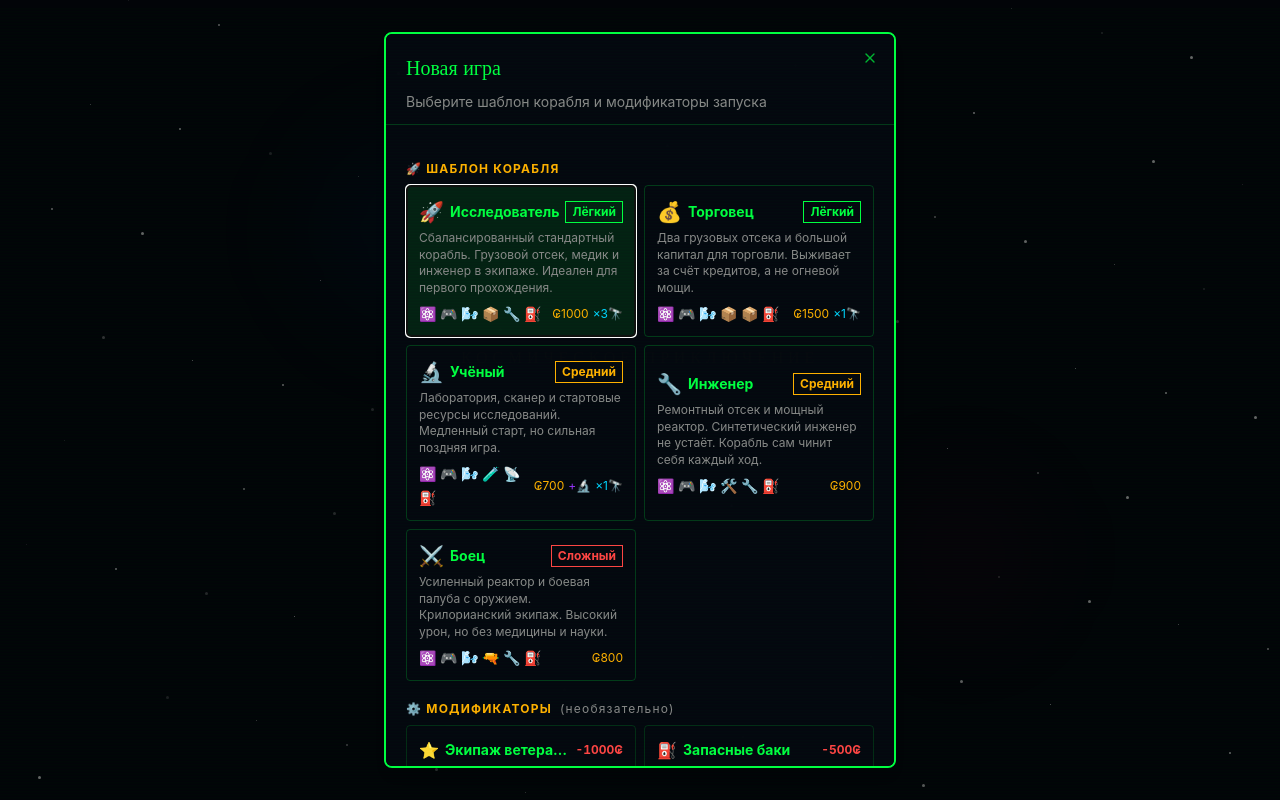
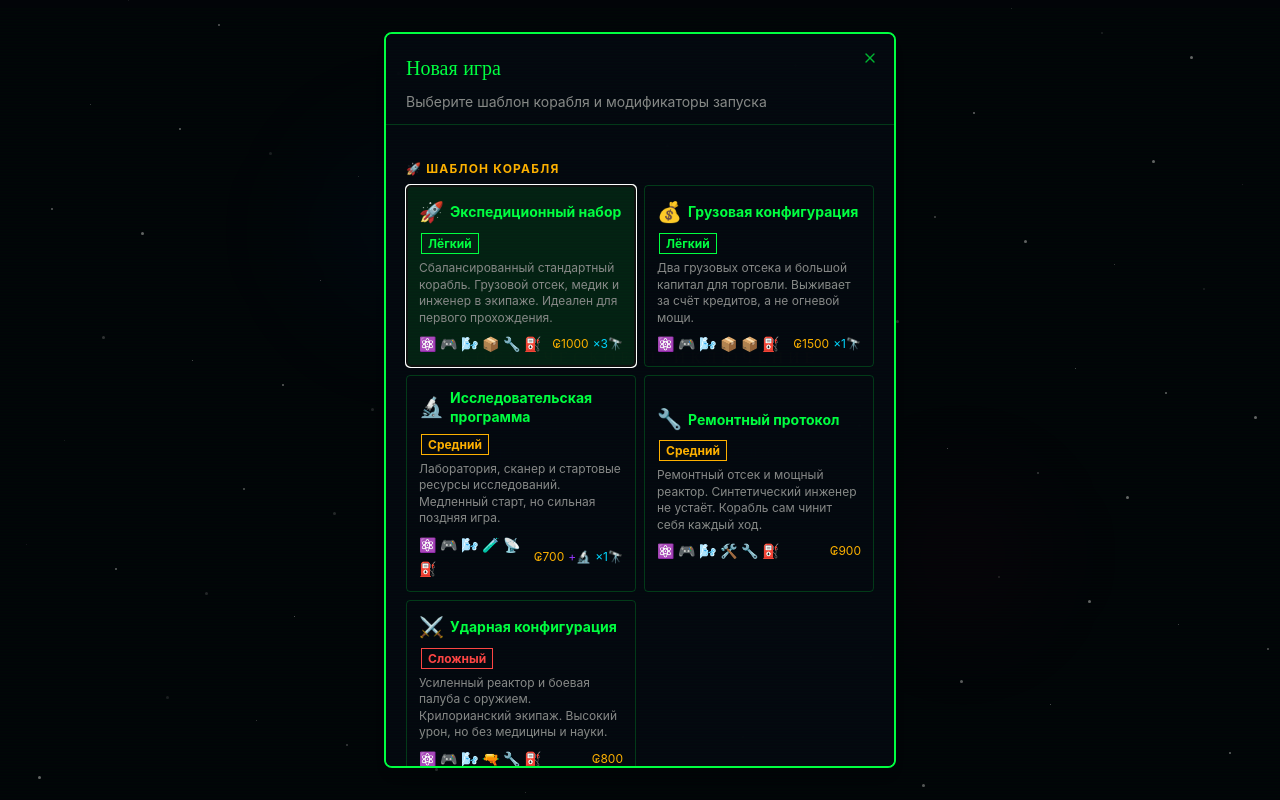
Before and after one commit to Kotovar/star-wanderer-ai, a Next.js app: page / in a window 1280 px wide. Built offline with nearby package versions, Linux system fonts and the light colour scheme.

Commit message:
fix: Правки стилей

```diff
--- a/src/game/components/NewGameSetupModal.tsx
+++ b/src/game/components/NewGameSetupModal.tsx
@@ -112,22 +112,24 @@ export function NewGameSetupModal({ open, onClose, required }: NewGameSetupModal
                     }}
                   >
                     {/* Верхняя строка */}
-                    <div className="flex items-center justify-between mb-1">
+                    <div className="mb-1.5">
                       <div className="flex items-center gap-1.5">
-                        <span className="text-lg sm:text-xl">{tmpl.icon}</span>
+                        <span className="text-lg sm:text-xl shrink-0">{tmpl.icon}</span>
                         <span
-                          className="font-bold text-xs sm:text-sm"
+                          className="font-bold text-xs sm:text-sm leading-snug"
                           style={{ color: isSelected ? dc.text : "#00ff41" }}
                         >
                           {t(tmpl.nameKey)}
                         </span>
                       </div>
-                      <span
-                        className="text-[10px] sm:text-xs px-1.5 py-0.5 border font-bold shrink-0 ml-1"
-                        style={{ color: dc.text, borderColor: dc.border }}
-                      >
-                        {t(`new_game_setup.difficulty_${tmpl.difficulty}`)}
-                      </span>
+                      <div className="mt-1 ml-0.5">
+                        <span
+                          className="text-[10px] sm:text-xs px-1.5 py-0.5 border font-bold"
+                          style={{ color: dc.text, borderColor: dc.border }}
+                        >
+                          {t(`new_game_setup.difficulty_${tmpl.difficulty}`)}
+                        </span>
+                      </div>
                     </div>
 
                     {/* Описание */}
@@ -184,18 +186,18 @@ export function NewGameSetupModal({ open, onClose, required }: NewGameSetupModal
                         : "transparent",
                     }}
                   >
-                    <div className="flex items-center justify-between mb-1">
-                      <div className="flex items-center gap-1.5 min-w-0">
-                        <span className="shrink-0">{mod.icon}</span>
+                    <div className="flex items-start justify-between mb-1 gap-2">
+                      <div className="flex items-start gap-1.5 min-w-0">
+                        <span className="shrink-0 mt-px">{mod.icon}</span>
                         <span
-                          className="font-bold text-xs sm:text-sm truncate"
+                          className="font-bold text-xs sm:text-sm leading-snug"
                           style={{ color: isActive ? tc.text : "#00ff41" }}
                         >
                           {t(mod.nameKey)}
                         </span>
                       </div>
                       <span
-                        className="text-xs font-bold tabular-nums shrink-0 ml-1"
+                        className="text-xs font-bold tabular-nums shrink-0 whitespace-nowrap"
                         style={{ color: mod.creditDelta > 0 ? "#00ff41" : "#ff4444" }}
                       >
                         {mod.creditDelta > 0 ? `+${mod.creditDelta}` : mod.creditDelta}₢
```
Also changed, not shown: src/lib/locales/ru.json.
